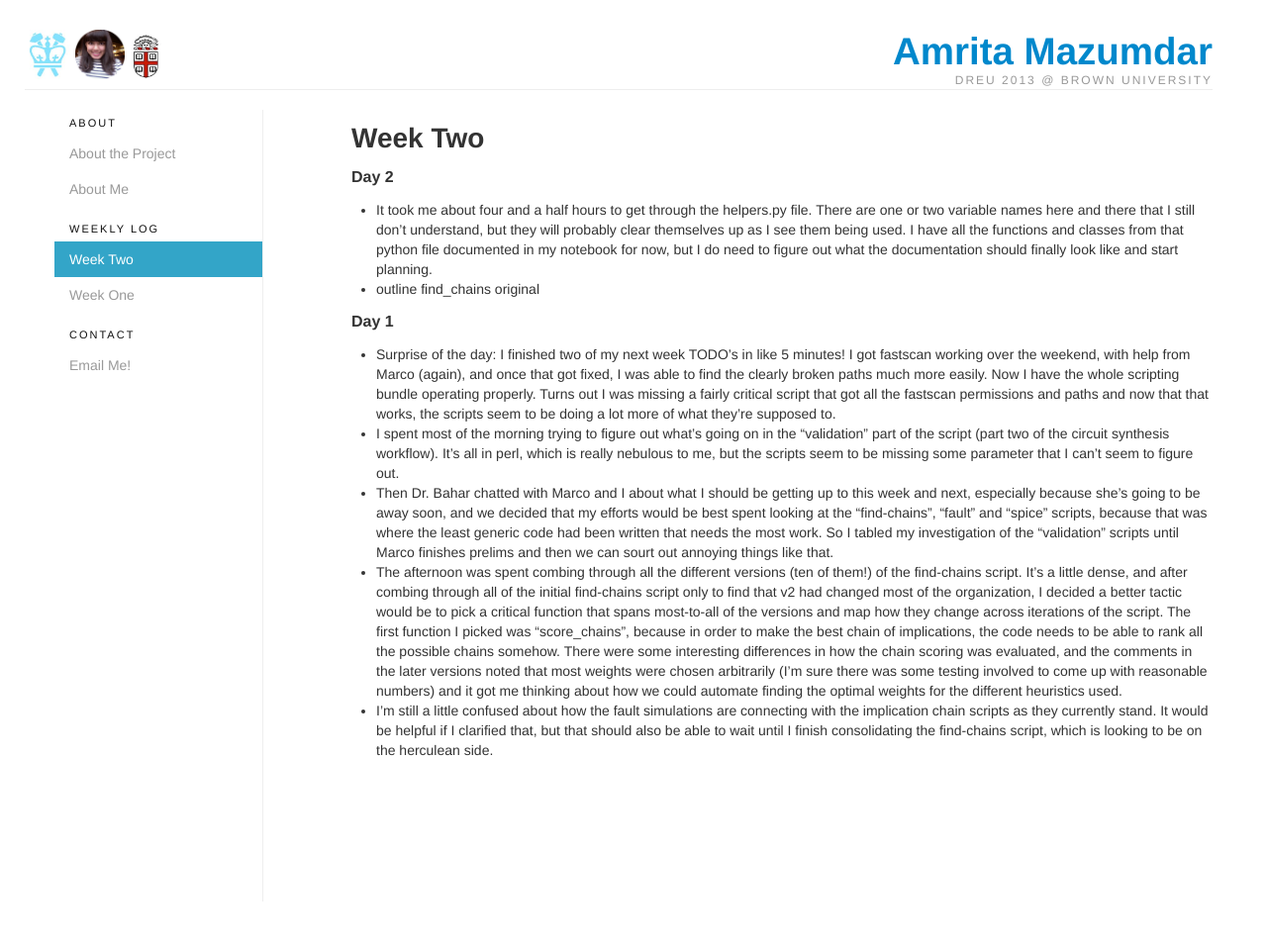
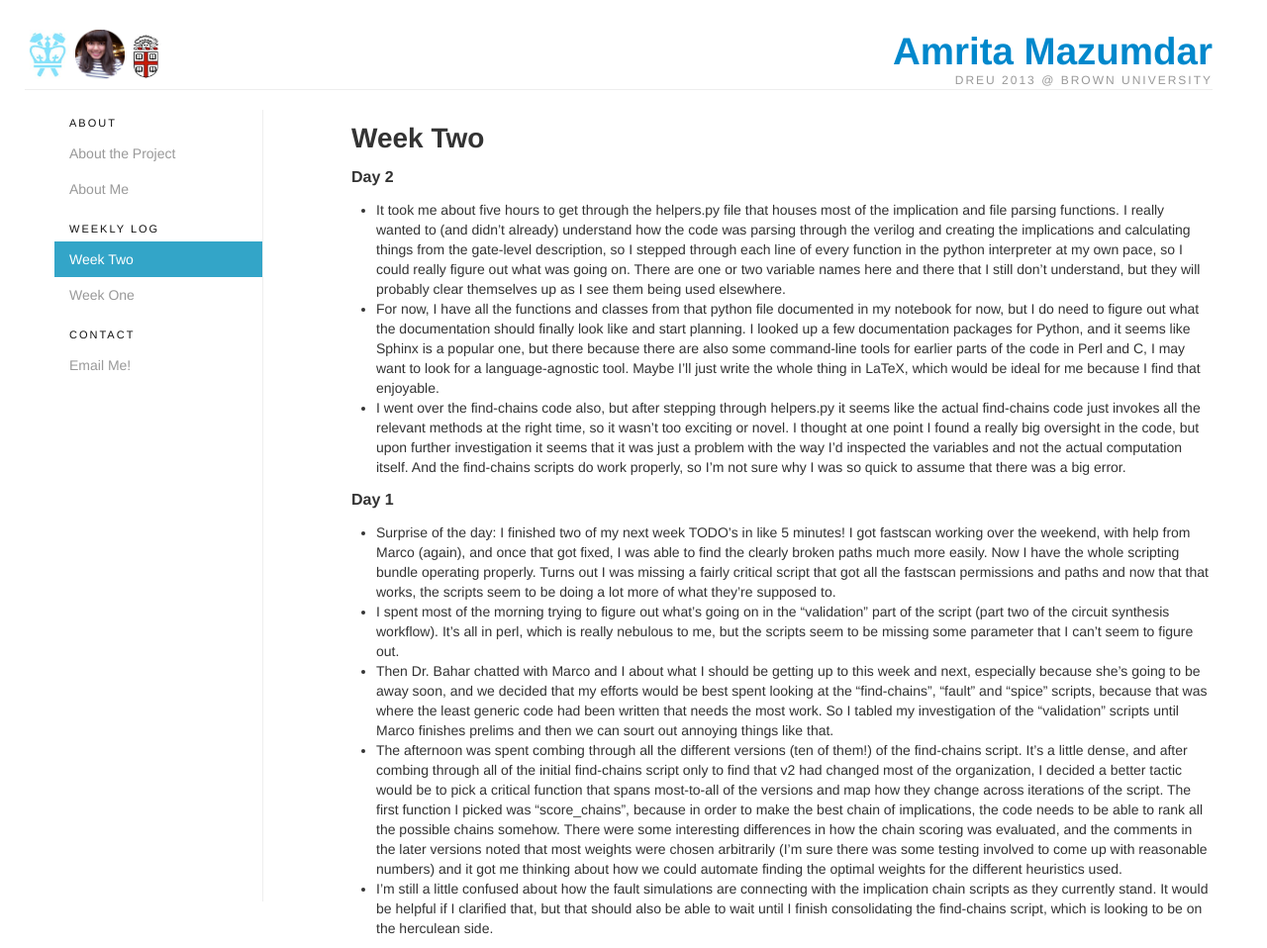
Before and after one commit to amritamaz/dreu-blog, a Jekyll site: the page built from _posts/2013-06-22-week-two.md, in a window 1280 px wide. Shown: the whole page at 99% size. Built offline with Jekyll 4.4.1, drawn with Linux system fonts in a browser that asks for light colours; nearby versions of some CDN libraries; Markdown is read by kramdown in place of the engine named in the settings; before the commit the page ends 911 px from its top, so only the background shows below that.

Commit message:
week two day two

```diff
--- a/_posts/2013-06-22-week-two.md
+++ b/_posts/2013-06-22-week-two.md
@@ -5,13 +5,28 @@ category: weekly log
 ---
 
 ## Day 2
-+ It took me about four and a half hours to get through the helpers.py file.
++ It took me about five hours to get through the helpers.py file that
+houses most of the implication and file parsing functions. I really wanted to
+(and didn't already) understand how the code was parsing through the verilog
+and creating the implications and calculating things from the gate-level description,
+so I stepped through each line of every function in the python interpreter at
+my own pace, so I could really figure out what was going on.
 There are one or two variable names here and there that I still don't understand,
-but they will probably clear themselves up as I see them being used. I have
+but they will probably clear themselves up as I see them being used elsewhere.
++ For now, I have
 all the functions and classes from that python file documented in my notebook
 for now, but I do need to figure out what the documentation should finally look
-like and start planning.
-+ outline find_chains original
+like and start planning. I looked up a few documentation packages for Python,
+and it seems like Sphinx is a popular one, but there because there are also some
+command-line tools for earlier parts of the code in Perl and C, I may want to look
+for a language-agnostic tool. Maybe I'll just write the whole thing in LaTeX, which would
+be ideal for me because I find that enjoyable.
++ I went over the find-chains code also, but after stepping through helpers.py it seems like
+the actual find-chains code just invokes all the relevant methods at the right time, so it
+wasn't too exciting or novel. I thought at one point I found a really big oversight in the code,
+but upon further investigation it seems that it was just a problem with the way I'd inspected
+the variables and not the actual computation itself. And the find-chains scripts do work properly, so I'm
+not sure why I was so quick to assume that there was a big error.
 
 ## Day 1
  + Surprise of the day: I finished two of my next week TODO's in like 5 minutes!
```
